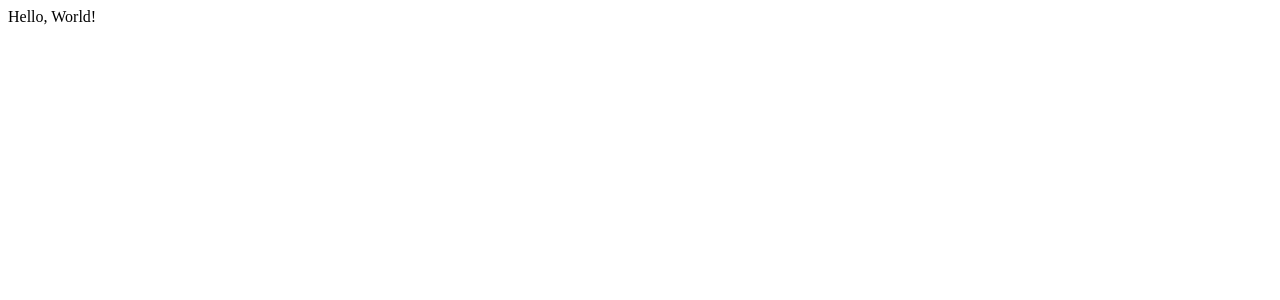
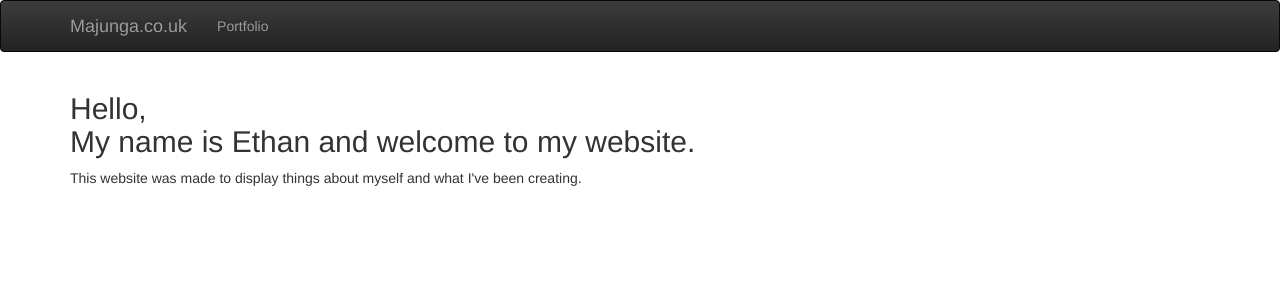
Before and after one commit to Majunga/majunga.co.uk, a Next.js app in the folder src/Frontend/: page / in a window 1280 px wide. Shown: the top 300 px of the page. Built offline with nearby package versions, Linux system fonts and the light colour scheme.

Commit message:
Starting to flesh out the home page.
Added Navbar and some text

```diff
--- /dev/null
+++ b/src/Frontend/components/Header.js
@@ -0,0 +1,19 @@
+import React from 'react'
+import { Navbar, Nav, NavItem } from 'react-bootstrap'
+
+const Header = () =>
+    <Navbar inverse>
+        <Navbar.Header>
+            <Navbar.Brand>
+                <a href="index">Majunga.co.uk</a>
+            </Navbar.Brand>
+        </Navbar.Header>
+        <Nav>
+            <NavItem eventKey={1} href="portfolio">
+                Portfolio
+            </NavItem>
+        </Nav>
+    </Navbar>
+
+
+export default Header
--- /dev/null
+++ b/src/Frontend/components/Layout.js
@@ -0,0 +1,18 @@
+import Head from 'next/head'
+import Header from './Header.js'
+
+const Layout = () =>
+<div>
+
+    <Head>
+        <title>Majunga.co.uk</title>
+        <meta name="viewport" content="initial-scale=1.0, width=device-width" />
+        <link rel="stylesheet" href="https://maxcdn.bootstrapcdn.com/bootstrap/3.3.7/css/bootstrap.min.css" integrity="sha384-BVYiiSIFeK1dGmJRAkycuHAHRg32OmUcww7on3RYdg4Va+PmSTsz/K68vbdEjh4u" crossorigin="anonymous"/>
+        <link rel="stylesheet" href="https://maxcdn.bootstrapcdn.com/bootstrap/3.3.7/css/bootstrap-theme.min.css" integrity="sha384-rHyoN1iRsVXV4nD0JutlnGaslCJuC7uwjduW9SVrLvRYooPp2bWYgmgJQIXwl/Sp" crossorigin="anonymous"/>
+    </Head>
+
+    <Header/>
+</div>
+
+
+export default Layout
--- /dev/null
+++ b/src/Frontend/components/MyInfo.js
@@ -0,0 +1,8 @@
+const MyInfo = () =>
+
+<div>
+    <h2>Hello, <p>My name is Ethan and welcome to my website.</p></h2>
+    <p>This website was made to display things about myself and what I've been creating.</p>
+</div>
+
+export default MyInfo
--- a/src/Frontend/pages/index.js
+++ b/src/Frontend/pages/index.js
@@ -1 +1,14 @@
-export default () => <div>Hello, World!</div>
+import MyInfo from '../components/MyInfo.js'
+import Layout from '../components/Layout.js'
+import { Grid } from 'react-bootstrap'
+
+const Index = () =>
+
+<div className="App">
+    <Layout/>
+    <Grid>
+        <MyInfo/>
+    </Grid>
+</div>
+
+export default Index
--- /dev/null
+++ b/src/Frontend/pages/portfolio.js
@@ -0,0 +1,6 @@
+const Portfolio = () =>
+<div>
+Test
+</div>
+
+export default Portfolio
```
Also changed, not shown: src/Frontend/package.json (+4 -3 lines), 1 other file (tests, documents, lock files or other folders).
